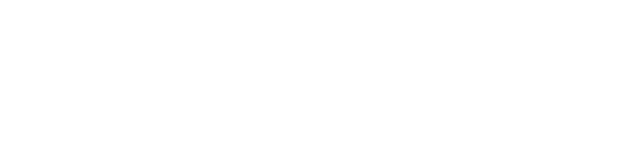
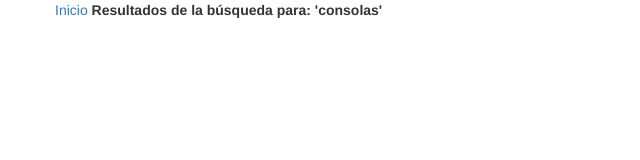
Before and after one commit to karlanavam/GamePlanet, a plain HTML site: page catalogo.html in a window 1280 px wide. Shown: the whole page, without its empty margins (0-640 px from the left). Drawn offline with Linux system fonts and the light colour scheme.

Commit message:
inicio de catalogo

```diff
--- a/catalogo.html
+++ b/catalogo.html
@@ -6,6 +6,11 @@
     <title></title>
   </head>
   <body>
-
+    <div class="container">
+      <div class="row">
+        <span><a href="http://gameplanet.com/">Inicio</a></span>
+        <span><strong>Resultados de la búsqueda para: 'consolas'</strong></span>
+      </div>
+    </div>
   </body>
 </html>
```
